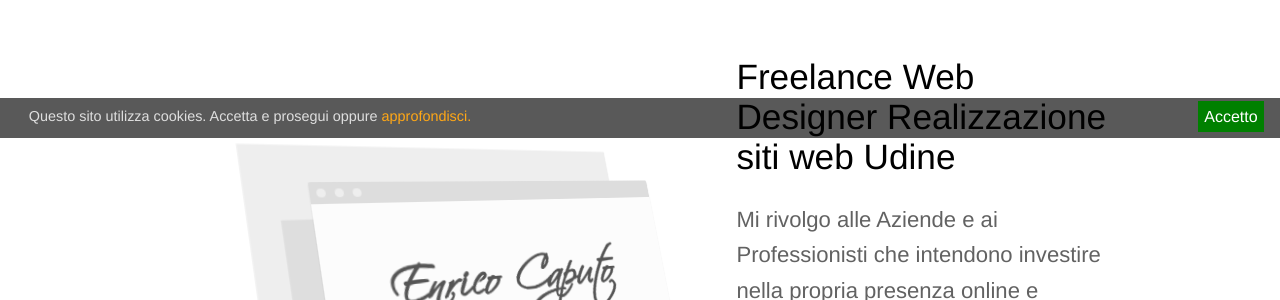
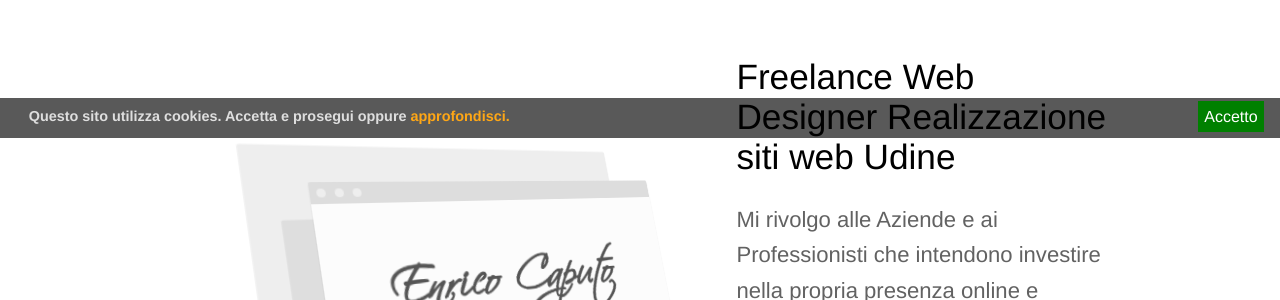
Before and after one commit to enricocaputo/sitiweb, a Jekyll site: the page built from index.html, in a window 1280 px wide. Shown: the part 762-1062 px from the top of the page. Built offline with Jekyll 4.4.1, drawn with Linux system fonts in a browser that asks for light colours.

Commit message:
Corretto errori html
validato codice, ora è tutto ok

```diff
--- a/_includes/social-icon.html
+++ b/_includes/social-icon.html
@@ -20,10 +20,7 @@
 	{% when "WhatsApp" %}
 		<svg xmlns="http://www.w3.org/2000/svg" width="24" height="24" viewBox="0 0 24 24"><path d="M.057 24l1.687-6.163c-1.041-1.804-1.588-3.849-1.587-5.946.003-6.556 5.338-11.891 11.893-11.891 3.181.001 6.167 1.24 8.413 3.488 2.245 2.248 3.481 5.236 3.48 8.414-.003 6.557-5.338 11.892-11.893 11.892-1.99-.001-3.951-.5-5.688-1.448l-6.305 1.654zm6.597-3.807c1.676.995 3.276 1.591 5.392 1.592 5.448 0 9.886-4.434 9.889-9.885.002-5.462-4.415-9.89-9.881-9.892-5.452 0-9.887 4.434-9.889 9.884-.001 2.225.651 3.891 1.746 5.634l-.999 3.648 3.742-.981zm11.387-5.464c-.074-.124-.272-.198-.57-.347-.297-.149-1.758-.868-2.031-.967-.272-.099-.47-.149-.669.149-.198.297-.768.967-.941 1.165-.173.198-.347.223-.644.074-.297-.149-1.255-.462-2.39-1.475-.883-.788-1.48-1.761-1.653-2.059-.173-.297-.018-.458.13-.606.134-.133.297-.347.446-.521.151-.172.2-.296.3-.495.099-.198.05-.372-.025-.521-.075-.148-.669-1.611-.916-2.206-.242-.579-.487-.501-.669-.51l-.57-.01c-.198 0-.52.074-.792.372s-1.04 1.016-1.04 2.479 1.065 2.876 1.213 3.074c.149.198 2.095 3.2 5.076 4.487.709.306 1.263.489 1.694.626.712.226 1.36.194 1.872.118.571-.085 1.758-.719 2.006-1.413.248-.695.248-1.29.173-1.414z"/></svg>
 	{% when "Email" %}
-	<?xml version="1.0" encoding="iso-8859-1"?>
-	<!-- Generator: Adobe Illustrator 19.1.0, SVG Export Plug-In . SVG Version: 6.00 Build 0)  -->
-	<svg version="1.1" id="Capa_1" xmlns="http://www.w3.org/2000/svg" xmlns:xlink="http://www.w3.org/1999/xlink" x="0px" y="0px"
-		 viewBox="0 0 483.3 483.3" style="enable-background:new 0 0 483.3 483.3;" xml:space="preserve">
+		<svg version="1.1" xmlns="http://www.w3.org/2000/svg" xmlns:xlink="http://www.w3.org/1999/xlink" x="0px" y="0px" viewBox="0 0 483.3 483.3" style="enable-background:new 0 0 483.3 483.3;" xml:space="preserve">
 	<g>
 		<g>
 			<path d="M424.3,57.75H59.1c-32.6,0-59.1,26.5-59.1,59.1v249.6c0,32.6,26.5,59.1,59.1,59.1h365.1c32.6,0,59.1-26.5,59.1-59.1
@@ -38,10 +35,7 @@
 	</g>
 	</svg>
 	{% when "Telephone" %}
-	<?xml version="1.0" encoding="iso-8859-1"?>
-	<!-- Generator: Adobe Illustrator 19.0.0, SVG Export Plug-In . SVG Version: 6.00 Build 0)  -->
-	<svg version="1.1" id="Capa_1" xmlns="http://www.w3.org/2000/svg" xmlns:xlink="http://www.w3.org/1999/xlink" x="0px" y="0px"
-		 viewBox="0 0 482.6 482.6" style="enable-background:new 0 0 482.6 482.6;" xml:space="preserve">
+		<svg version="1.1" xmlns="http://www.w3.org/2000/svg" xmlns:xlink="http://www.w3.org/1999/xlink" x="0px" y="0px" viewBox="0 0 482.6 482.6" style="enable-background:new 0 0 482.6 482.6;" xml:space="preserve">
 	<g>
 		<path d="M98.339,320.8c47.6,56.9,104.9,101.7,170.3,133.4c24.9,11.8,58.2,25.8,95.3,28.2c2.3,0.1,4.5,0.2,6.8,0.2
 			c24.9,0,44.9-8.6,61.2-26.3c0.1-0.1,0.3-0.3,0.4-0.5c5.8-7,12.4-13.3,19.3-20c4.7-4.5,9.5-9.2,14.1-14
--- a/_sass/cookiebar.scss
+++ b/_sass/cookiebar.scss
@@ -11,7 +11,7 @@
 
 .cookie-message p {
       color: rgba(#ffffff, 0.8);
-      font-weight: 600px;
+      font-weight: 600;
       font-size: 0.7em;
       padding: 0.5em 8em 0.7em 2em;
 
--- a/_sass/layout.scss
+++ b/_sass/layout.scss
@@ -287,7 +287,7 @@
   margin:0 0 0 18%;
  }
 }
-.easy-editing img,.easy-editing::before .easy-editing::after {
+.easy-editing img,.easy-editing::before,.easy-editing::after {
  display:inline-block;
  border-radius:2px
 }
```
Also changed, not shown: index.html (+5 -11 lines), _includes/screen.css.
